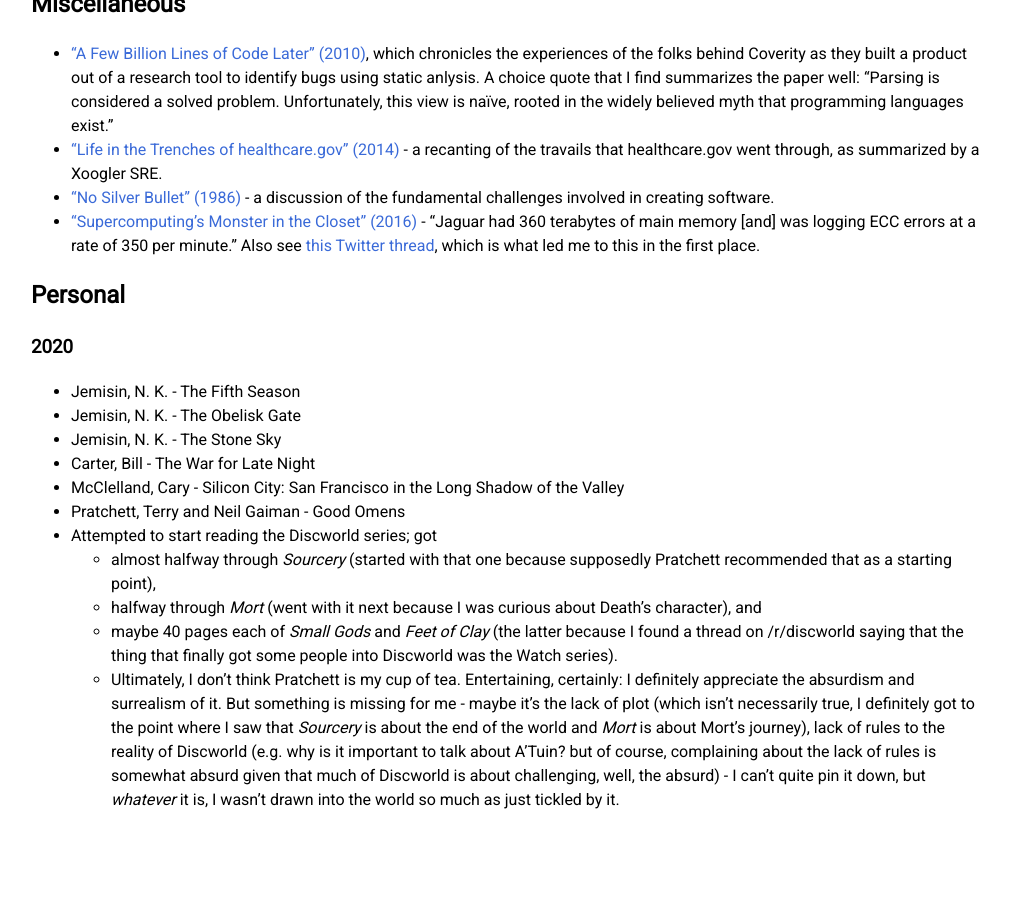
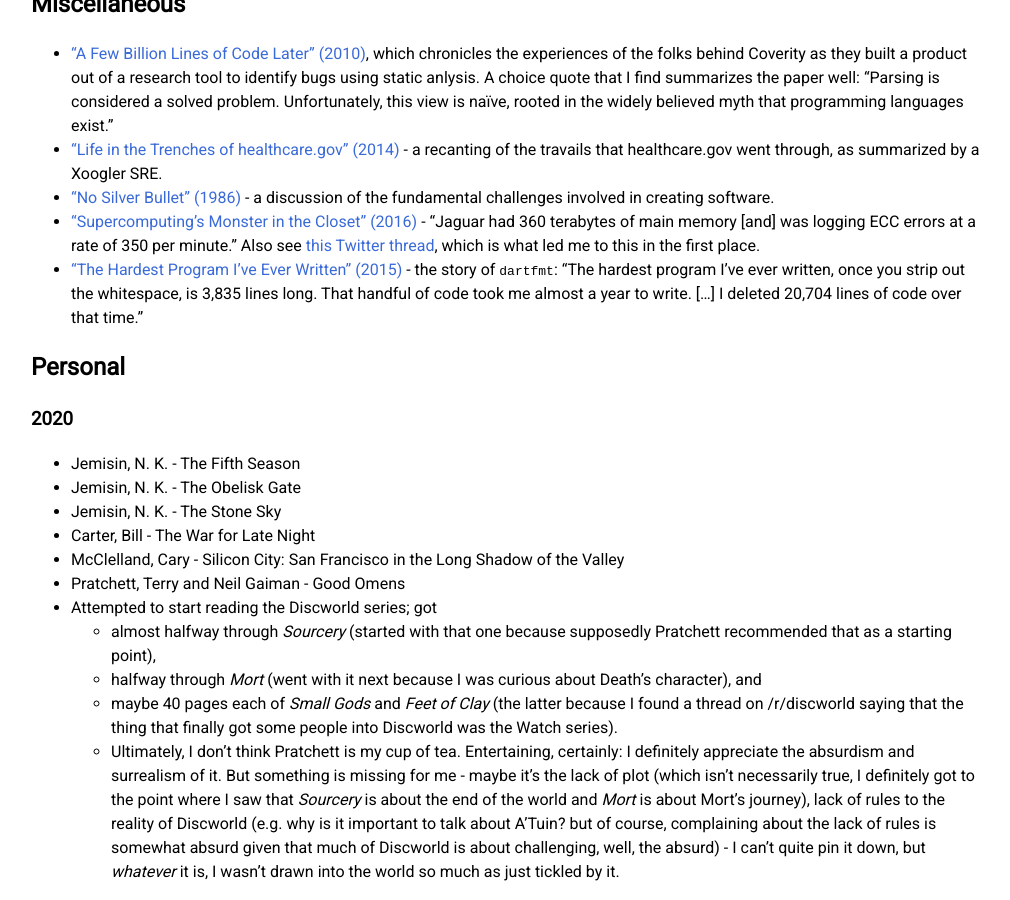
Before and after one commit to sxlijin/sxlijin.github.io, a Jekyll site: the page built from reading.md, in a window 1280 px wide and 900 px high, scrolled down 625 px. Shown: the whole window, without its empty margins (129-1139 px from the left). Built offline with Jekyll 4.4.1, drawn with Linux system fonts in a browser that asks for light colours; our own code applies the rules of GitHub Pages for plain Markdown files; before the commit the page ends 1469 px from its top, so only the background shows below that.

Commit message:
add the story of dartfmt

```diff
--- a/reading.md
+++ b/reading.md
@@ -19,6 +19,7 @@
 * ["Life in the Trenches of healthcare.gov" (2014)](https://www.dotconferences.com/2014/05/robert-kennedy-life-in-the-trenches-of-healthcare-gov) - a recanting of the travails that healthcare.gov went through, as summarized by a Xoogler SRE.
 * ["No Silver Bullet" (1986)](http://faculty.salisbury.edu/~xswang/Research/Papers/SERelated/no-silver-bullet.pdf) - a discussion of the fundamental challenges involved in creating software.
 * ["Supercomputing's Monster in the Closet" (2016)](https://spectrum.ieee.org/computing/hardware/how-to-kill-a-supercomputer-dirty-power-cosmic-rays-and-bad-solder) - "Jaguar had 360 terabytes of main memory [and] was logging ECC errors at a rate of 350 per minute." Also see [this Twitter thread](https://twitter.com/whitequark/status/980522328151834624?s=19), which is what led me to this in the first place.
+* ["The Hardest Program I've Ever Written" (2015)](http://journal.stuffwithstuff.com/2015/09/08/the-hardest-program-ive-ever-written/) - the story of `dartfmt`: "The hardest program I’ve ever written, once you strip out the whitespace, is 3,835 lines long. That handful of code took me almost a year to write. [...] I deleted 20,704 lines of code over that time."
 
 ## Personal
 
```
